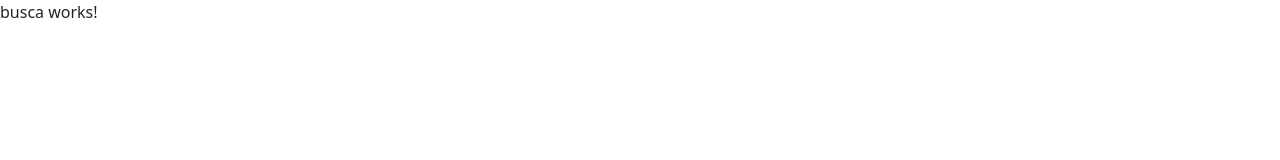
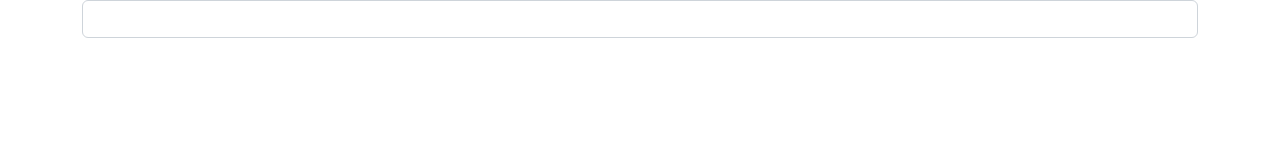
Before and after one commit to jtspinelli/DEVinPhilips_Angular_exercicios-da-semana, an Angular app: page /m1s09/part4 in a window 1280 px wide. Shown: the top 160 px of the page. Built offline with nearby package versions, Linux system fonts and the light colour scheme.

Commit message:
add M1S09/part4 BuscaComponent template content

```diff
--- a/src/app/M1S09/part4/busca/busca.component.html
+++ b/src/app/M1S09/part4/busca/busca.component.html
@@ -1 +1,3 @@
-<p>busca works!</p>
+<div class="container">
+  <input [(ngModel)]="inputValue" (keyup)="sendData()" class="form-control" type="text">
+</div>
```
